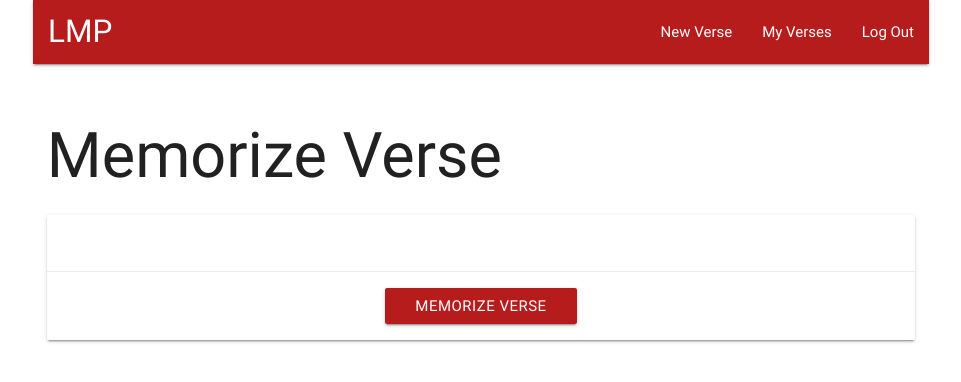
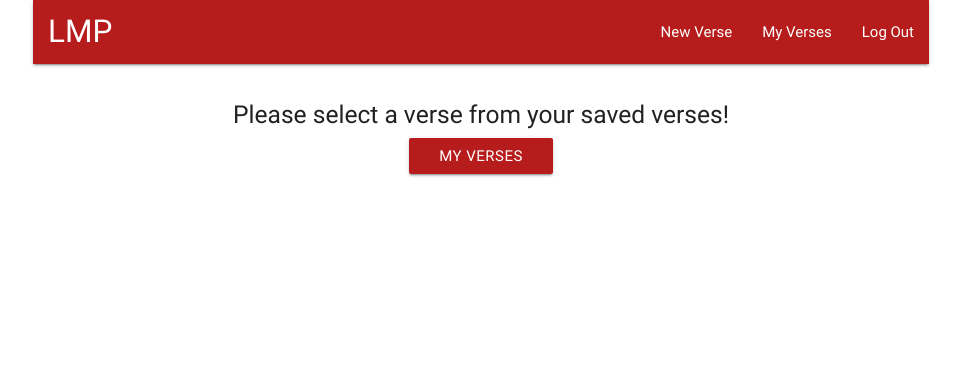
Before and after one commit to matthewybutt/lightmypath, a React (Create React App) app in the folder client/: page /memorize in a window 1280 px wide. Shown: the top 382 px of the page, without its empty margins (159-1120 px from the left). Built offline with nearby package versions, Linux system fonts and the light colour scheme; no server answers.

Commit message:
update styling on components

```diff
--- a/client/src/components/MemorizeVerse.js
+++ b/client/src/components/MemorizeVerse.js
@@ -1,5 +1,6 @@
 import React, { Component } from "react";
 import { connect } from 'react-redux';
+import { Link } from 'react-router-dom';
 import * as actions from '../actions';
 
 class MemorizeVerse extends Component {
@@ -142,11 +143,13 @@ class MemorizeVerse extends Component {
   }
 
   render() {
-    // console.log(this.props)
+    console.log(this.props)
     console.log(this.state)
     return(
       <div className="row" style={{padding:"25px"}}>
-        <h1>Memorize Verse</h1>
+      {Object.keys(this.props.verse.selectedVerse).length > 0?
+        <div>
+          <h3>Memorize Verse</h3>
           <div className="card">
             <div className="card-content">
               <p className="card-title">{this.props.verse.selectedVerse.citation}</p>
@@ -173,13 +176,13 @@ class MemorizeVerse extends Component {
                   <div>
                     {this.state.answerCorrect ?
                     <div>
-                    <p style={{color:"green", fontWeight:"bold", marginTop:"0"}}>{this.state.answerResponse}</p>
+                      <h5 style={{color:"green", fontWeight:"bold", marginTop:"0"}}>{this.state.answerResponse}</h5>
                       <p>Keep Memorizing This Verse?</p>
                       <button className="btn waves-effect waves-light red darken-4" onClick={this.keepPlaying}>Yes</button>
                     </div>
                     :
                     <div>
-                    <p style={{color:"red", fontStyle:"italic", fontWeight:"bold", marginTop:"0"}}>{this.state.answerResponse}</p>
+                      <h5 style={{color:"red", fontStyle:"italic", fontWeight:"bold", marginTop:"0"}}>{this.state.answerResponse}</h5>
                       <button className="btn waves-effect waves-light red darken-4" onClick={this.submitAnswer}>Submit Answer</button>
                     </div>
                   }
@@ -190,6 +193,13 @@ class MemorizeVerse extends Component {
             </div>
           </div>
         </div>
+        :
+        <div style={{textAlign:"center"}}>
+          <h5>Please select a verse from your saved verses!</h5>
+          <Link to={"/verse/my_verses"}><button className="btn waves-effect waves-light red darken-4">My Verses</button></Link>
+        </div>
+      }
+      </div>
     )
   }
 }
--- a/client/src/components/MyVerses.js
+++ b/client/src/components/MyVerses.js
@@ -23,8 +23,8 @@ class MyVerses extends Component {
   render() {
     // console.log(this.props)
     return(
-      <div>
-        <h1>My Verses</h1>
+      <div className="row" style={{padding:"25px"}}>
+        <h3>My Verses</h3>
         <h5>Select a verse to memorize</h5>
         {this.props.auth && this.props.auth.verses ?
           <VerseCards verses={this.props.auth.verses} fetchUser={this.props.fetchUser} selectVerse={this.selectVerse} deleteVerse={this.deleteVerse}/>
--- a/client/src/components/Verse.js
+++ b/client/src/components/Verse.js
@@ -51,17 +51,17 @@ class Verse extends Component {
     // console.log(this.props)
     return (
       <div className="row" style={{padding:"25px"}}>
+        <h3>New Verse</h3>
         {this.state.showVerse ?
           <div>
-            <p>Here's the verse you searched for-</p>
-            <h5>{this.props.verse.newVerse.text}</h5>
-            <p style={{textAlign: "right", paddingRight: "20px"}}>-{this.props.verse.newVerse.citation}</p>
-            <br/>
-            <div className="row" style={{textAlign: "center"}}>
-              <div className="col s6">
+            <h5>Here's the verse you searched for-</h5>
+            <div className="card">
+              <div className="card-content">
+                <p className="card-title">{this.props.verse.newVerse.citation}</p>
+                <p>{this.props.verse.newVerse.text}</p>
+              </div>
+              <div className="card-action" style={{textAlign: "center"}}>
                 <button className="btn waves-effect waves-light red darken-4" onClick={this.saveVerse}>Save Verse</button>
-              </div>
-              <div className="col s6">
                 <button className="btn-flat waves-effect waves-light" style={{color:"red"}} onClick={this.searchAgain}>Search Again</button>
               </div>
             </div>
```
Lines whose indentation alone changed are shown as unchanged.
